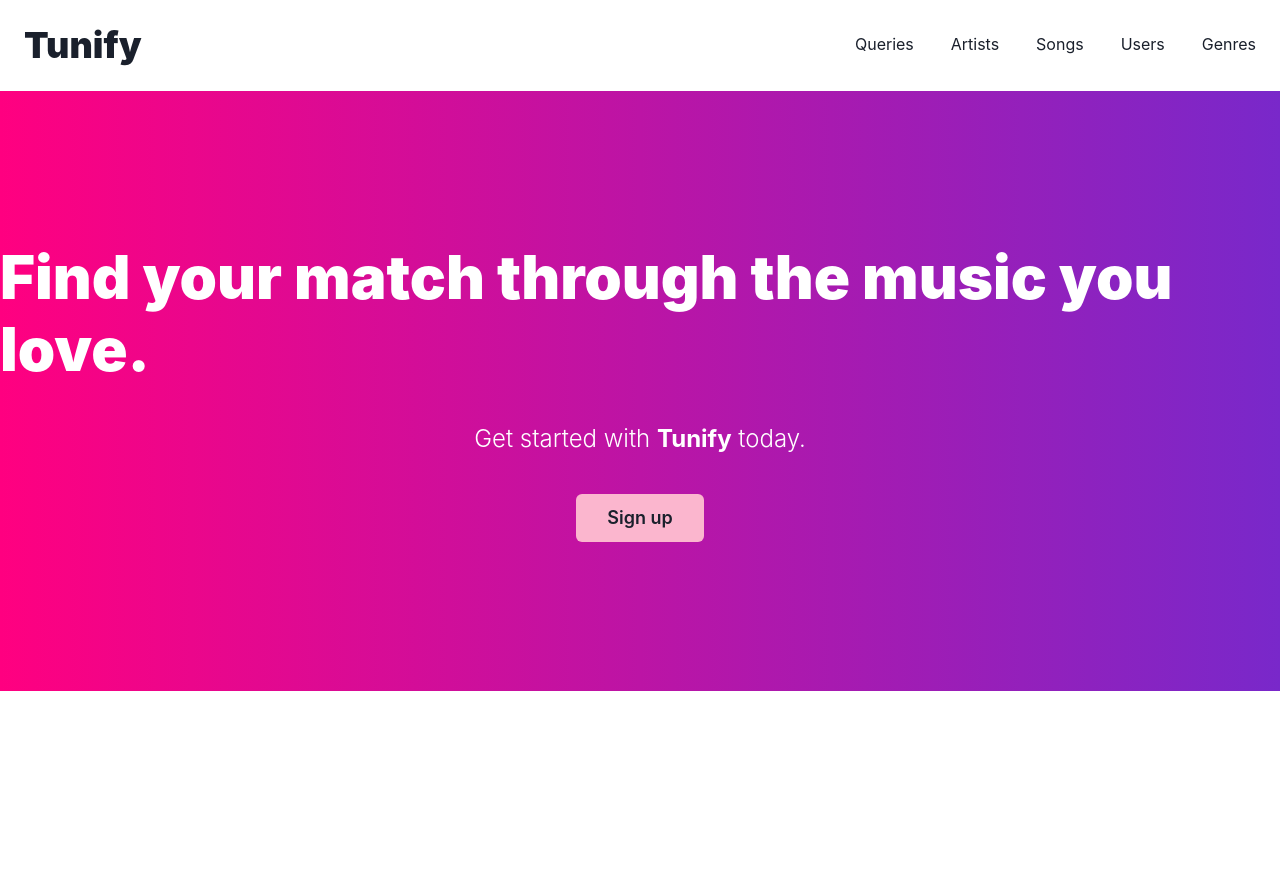
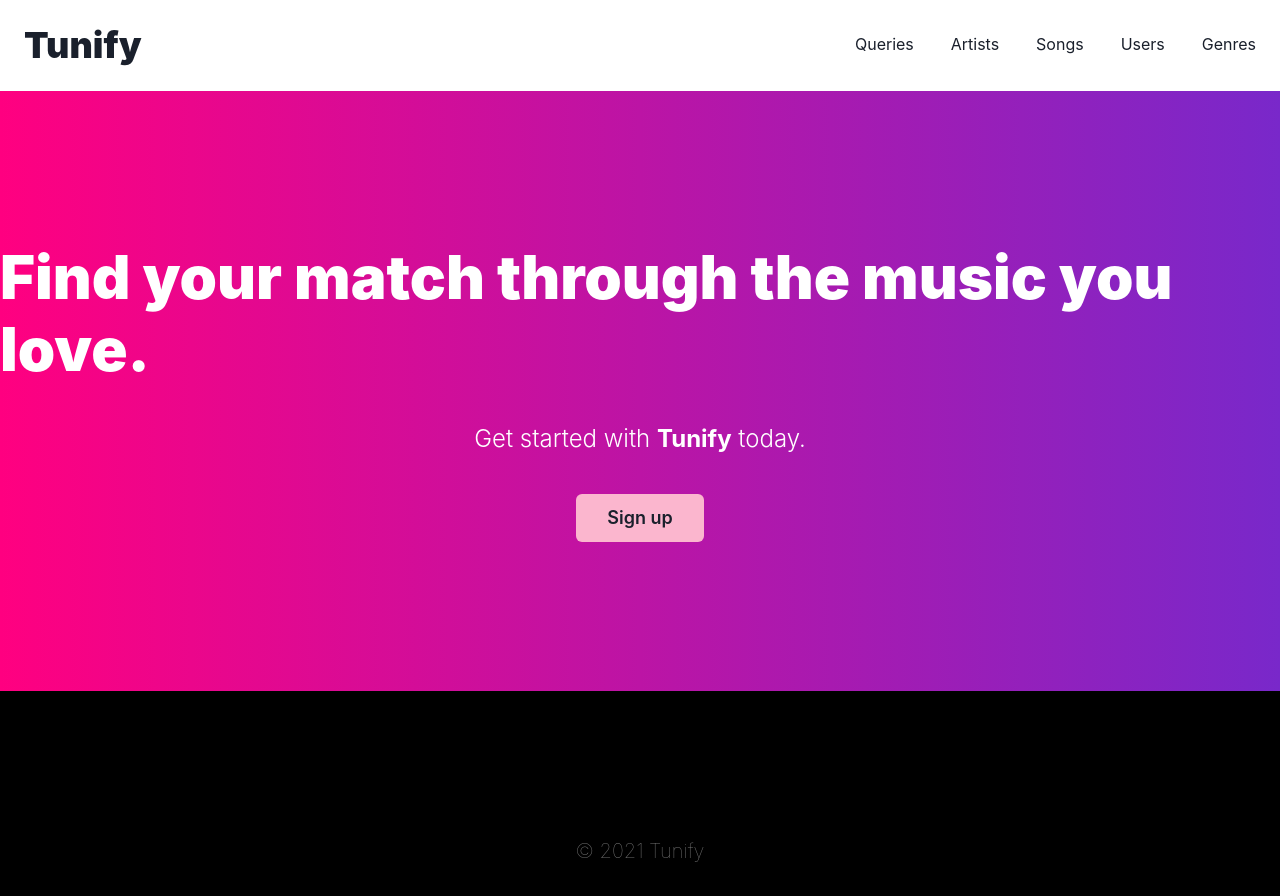
Before and after one commit to renzol2/tunify, a React (Create React App) app in the folder frontend/: page / in a window 1280 px wide. Shown: the top 896 px of the page. Before the commit the page ends 800 px from the top, so only its background shows below. Built offline with nearby package versions, Linux system fonts and the light colour scheme.

Commit message:
Create footer

```diff
--- /dev/null
+++ b/frontend/src/components/Footer.js
@@ -0,0 +1,12 @@
+import { Center, Heading } from '@chakra-ui/layout';
+import React from 'react';
+
+export default function Footer() {
+  return (
+    <Center minH="40vh" bgColor="black">
+      <Heading as="h3" fontSize="xl" fontWeight="100" color="gray">
+        © 2021 Tunify
+      </Heading>
+    </Center>
+  )
+}
--- a/frontend/src/pages/Home.js
+++ b/frontend/src/pages/Home.js
@@ -1,9 +1,11 @@
 import React from 'react';
 import { Box, Button, Center, Heading, VStack } from '@chakra-ui/react';
+import Footer from '../components/Footer';
 
 export default function Home() {
   return (
     <Box w="100%">
+      {/* Hero */}
       <Center minH="75vh" w="100%" bgGradient="linear(to-l, #7928CA, #FF0080)">
         <VStack spacing={10}>
           <Heading as="h2" fontSize="6xl" color="white" fontWeight="black">
@@ -22,6 +24,11 @@ export default function Home() {
           </Button>
         </VStack>
       </Center>
+
+      {/* TODO: add more stuff here? not necessary though */}
+
+      {/* Footer */}
+      <Footer />
     </Box>
   );
 }
```
